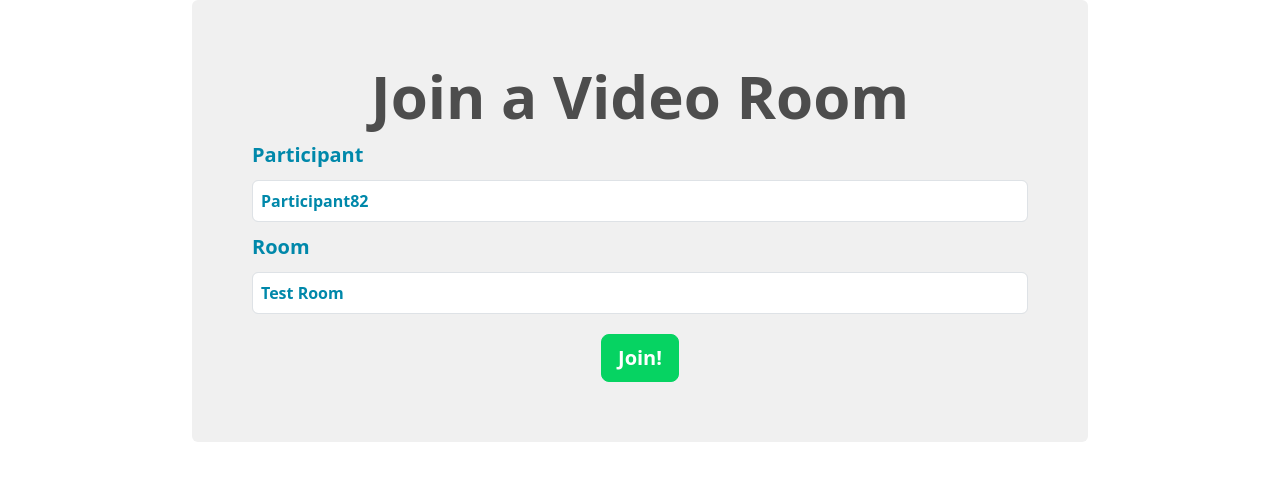
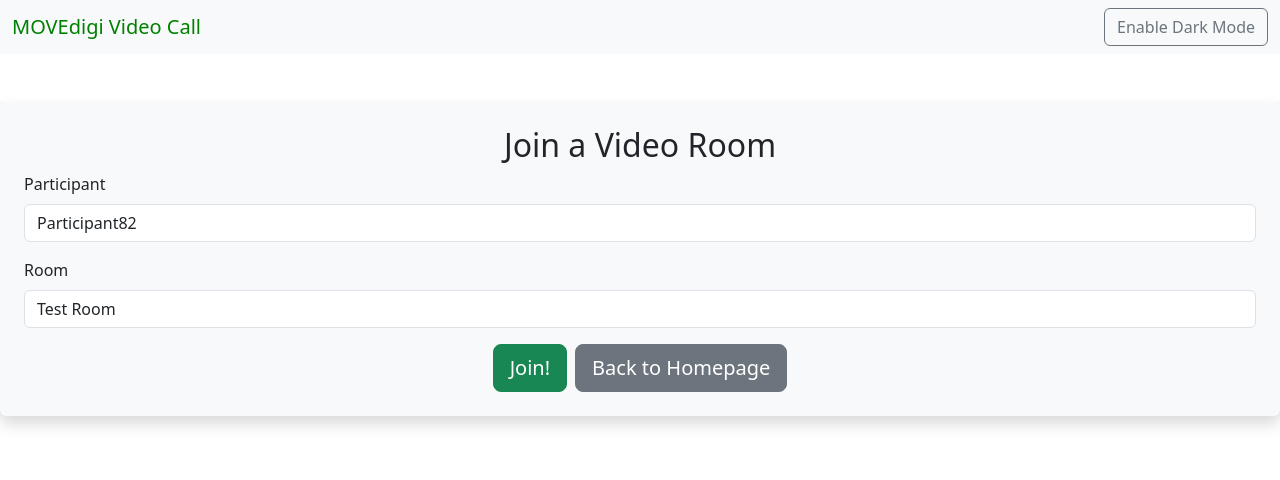
Before and after one commit to ProSoftwareDevHC-KN-LL/video-call-application, a React (Vite) app in the folder frontend/: page /room in a window 1280 px wide. Shown: the top 480 px of the page. Built offline with nearby package versions, Linux system fonts and the light colour scheme.

Commit message:
Navbar, Dark and Light theme mode

```diff
--- a/frontend/index.html
+++ b/frontend/index.html
@@ -1,5 +1,5 @@
 <!DOCTYPE html>
-<html lang="en">
+<html lang="en" data-bs-theme="light">
     <head>
         <meta charset="utf-8" />
         <title>Video Call</title>
--- a/frontend/src/App.tsx
+++ b/frontend/src/App.tsx
@@ -1,14 +1,35 @@
-import "./App.css";
+import { useEffect, useState } from 'react';
 import { Routes, Route } from 'react-router-dom';
 import Homepage from './components/Homepage';
 import RoomComponent from './components';
+import Navbar from './components/Navbar';
 
 function App() {
+    const [theme, setTheme] = useState('light');
+
+    useEffect(() => {
+        const savedTheme = localStorage.getItem('theme');
+        if (savedTheme) {
+            setTheme(savedTheme);
+            document.documentElement.setAttribute('data-bs-theme', savedTheme);
+        }
+    }, []);
+
+    const toggleTheme = () => {
+        const newTheme = theme === 'light' ? 'dark' : 'light';
+        setTheme(newTheme);
+        document.documentElement.setAttribute('data-bs-theme', newTheme);
+        localStorage.setItem('theme', newTheme);
+    };
+
     return (
-        <Routes>
-            <Route path="/" element={<Homepage />} />
-            <Route path="/room" element={<RoomComponent />} />
-        </Routes>
+        <>
+            <Navbar theme={theme} toggleTheme={toggleTheme} />
+            <Routes>
+                <Route path="/" element={<Homepage />} />
+                <Route path="/room" element={<RoomComponent />} />
+            </Routes>
+        </>
     );
 }
 
--- a/frontend/src/components/Homepage.tsx
+++ b/frontend/src/components/Homepage.tsx
@@ -1,5 +1,4 @@
 import { useNavigate } from 'react-router-dom';
-import Navbar from './Navbar'; // New import
 
 function Homepage() {
     const navigate = useNavigate(); // Hook for navigation
@@ -9,9 +8,8 @@ function Homepage() {
     };
 
     return (
-        <div className="homepage">
-            <Navbar /> {/* Include the Navbar component */}
-            <div className="text-center mt-5">
+        <div className="homepage text-center mt-5">
+            <h2>Join a Room</h2>
             <button
                 className="btn btn-primary btn-lg"
                 onClick={handleJoinRoomClick}
@@ -19,7 +17,6 @@ function Homepage() {
                 Join a Room
             </button>
         </div>
-        </div>
     );
 }
 
--- a/frontend/src/components/JoinRoomForm.tsx
+++ b/frontend/src/components/JoinRoomForm.tsx
@@ -1,3 +1,5 @@
+import { useNavigate } from 'react-router-dom';
+
 type JoinRoomFormProps = {
     participantName: string;
     setParticipantName: (name: string) => void;
@@ -13,9 +15,17 @@ function JoinRoomForm({
     setRoomName,
     joinRoom,
 }: JoinRoomFormProps) {
+    const navigate = useNavigate();
+
+    const handleBackToHomepage = () => {
+        navigate('/');
+    };
+
+    const isDarkMode = document.documentElement.getAttribute('data-bs-theme') === 'dark';
+
     return (
-        <div id="join">
-            <div id="join-dialog">
+        <div id="join" className={`text-center mt-5 ${isDarkMode ? 'bg-dark text-light' : 'bg-light'}`}>
+            <div id="join-dialog" className={`p-4 rounded shadow ${isDarkMode ? 'bg-dark' : 'bg-light'}`}>
                 <h2>Join a Video Room</h2>
                 <form
                     onSubmit={(e) => {
@@ -23,8 +33,8 @@ function JoinRoomForm({
                         e.preventDefault();
                     }}
                 >
-                    <div>
-                        <label htmlFor="participant-name">Participant</label>
+                    <div className="mb-3 text-start">
+                        <label htmlFor="participant-name" className="form-label">Participant</label>
                         <input
                             id="participant-name"
                             className="form-control"
@@ -34,8 +44,8 @@ function JoinRoomForm({
                             required
                         />
                     </div>
-                    <div>
-                        <label htmlFor="room-name">Room</label>
+                    <div className="mb-3 text-start">
+                        <label htmlFor="room-name" className="form-label">Room</label>
                         <input
                             id="room-name"
                             className="form-control"
@@ -46,11 +56,18 @@ function JoinRoomForm({
                         />
                     </div>
                     <button
-                        className="btn btn-lg btn-success"
+                        className="btn btn-lg btn-success me-2"
                         type="submit"
                         disabled={!roomName || !participantName}
                     >
                         Join!
+                    </button>
+                    <button
+                        className="btn btn-secondary btn-lg"
+                        type="button"
+                        onClick={handleBackToHomepage}
+                    >
+                        Back to Homepage
                     </button>
                 </form>
             </div>
--- a/frontend/src/components/Navbar.tsx
+++ b/frontend/src/components/Navbar.tsx
@@ -1,10 +1,18 @@
 import React from 'react';
 
-function Navbar() {
+interface NavbarProps {
+    theme: string;
+    toggleTheme: () => void;
+}
+
+function Navbar({ theme, toggleTheme }: NavbarProps) {
     return (
-        <nav className="navbar navbar-light bg-light">
+        <nav className={`navbar ${theme === 'light' ? 'navbar-light bg-light' : 'navbar-dark bg-dark'}`}>
             <div className="container-fluid">
-                <span className="navbar-brand mb-0 h1">MOVEdigi Video Call</span>
+                <span className="navbar-brand mb-0 h1" style={{ color: 'green' }}>MOVEdigi Video Call</span>
+                <button className="btn btn-outline-secondary" onClick={toggleTheme}>
+                    {theme === 'light' ? 'Enable Dark Mode' : 'Enable Light Mode'}
+                </button>
             </div>
         </nav>
     );
```
Lines whose indentation alone changed are shown as unchanged.
